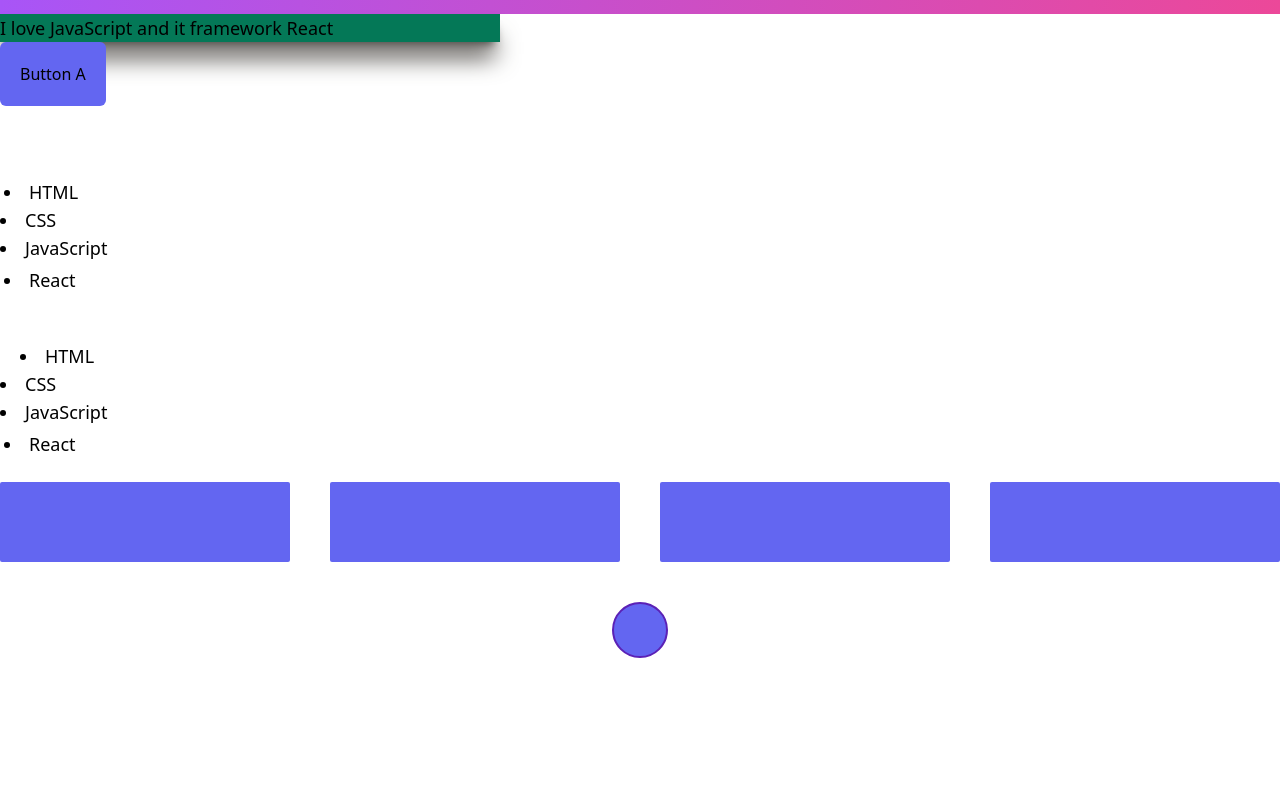
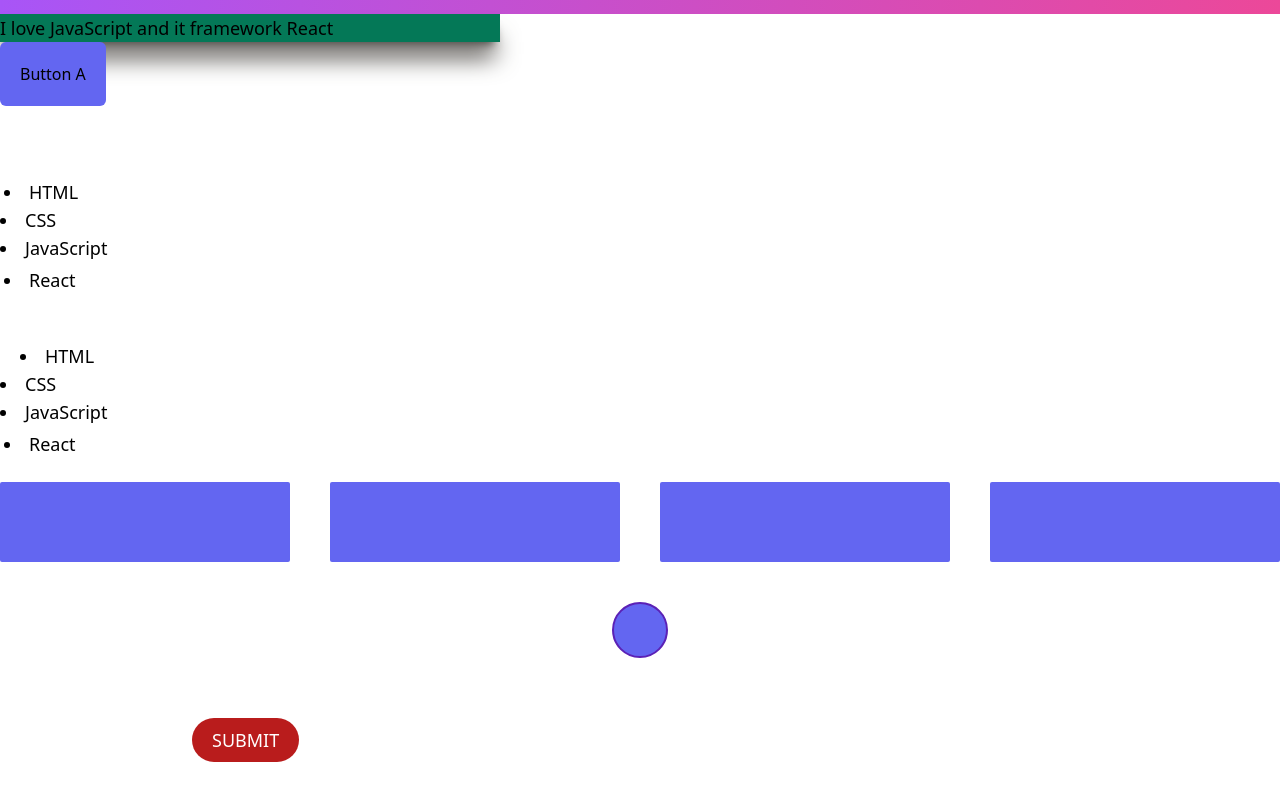
Before and after one commit to code-with-omar/tailwind-css, a website: page index.html in a window 1280 px wide. Shown: the part 1642-2442 px from the top of the page. Before the commit the page ends 2320 px from the top, so only its background shows below. Drawn offline with nearby package versions, Linux system fonts and the light colour scheme.

Commit message:
hover focuing

```diff
--- a/index.html
+++ b/index.html
@@ -108,8 +108,13 @@
     </div>
     <!-- border -->
     <div>
-        <div class="h-14 mx-auto w-14  bg-indigo-500 mt-10 rounded-full mb-5 border-2 border-violet-800 hover:border-dotted"></div>
+        <div
+            class="h-14 mx-auto w-14  bg-indigo-500 mt-10 rounded-full mb-5 border-2 border-violet-800 hover:border-dotted">
+        </div>
     </div>
+    <!-- Hover focus after before -->
+
+        <button class="bg-red-700 mx-48 my-10 inline-block px-5 py-2 rounded-full text-white text-lg uppercase hover:bg-red-400 hover:transition-colors hover:text-red-700 focus:ring">Submit</button>
 </body>
 
 </html>
```
